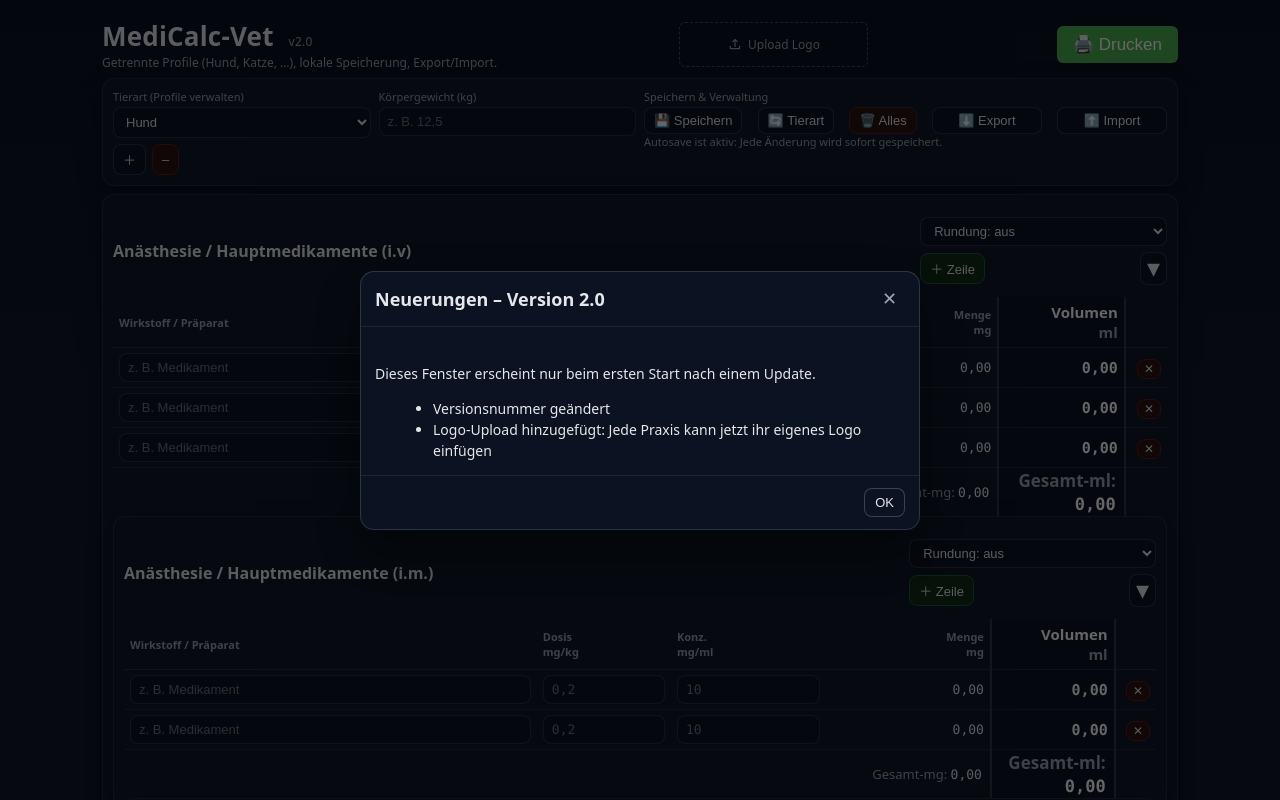
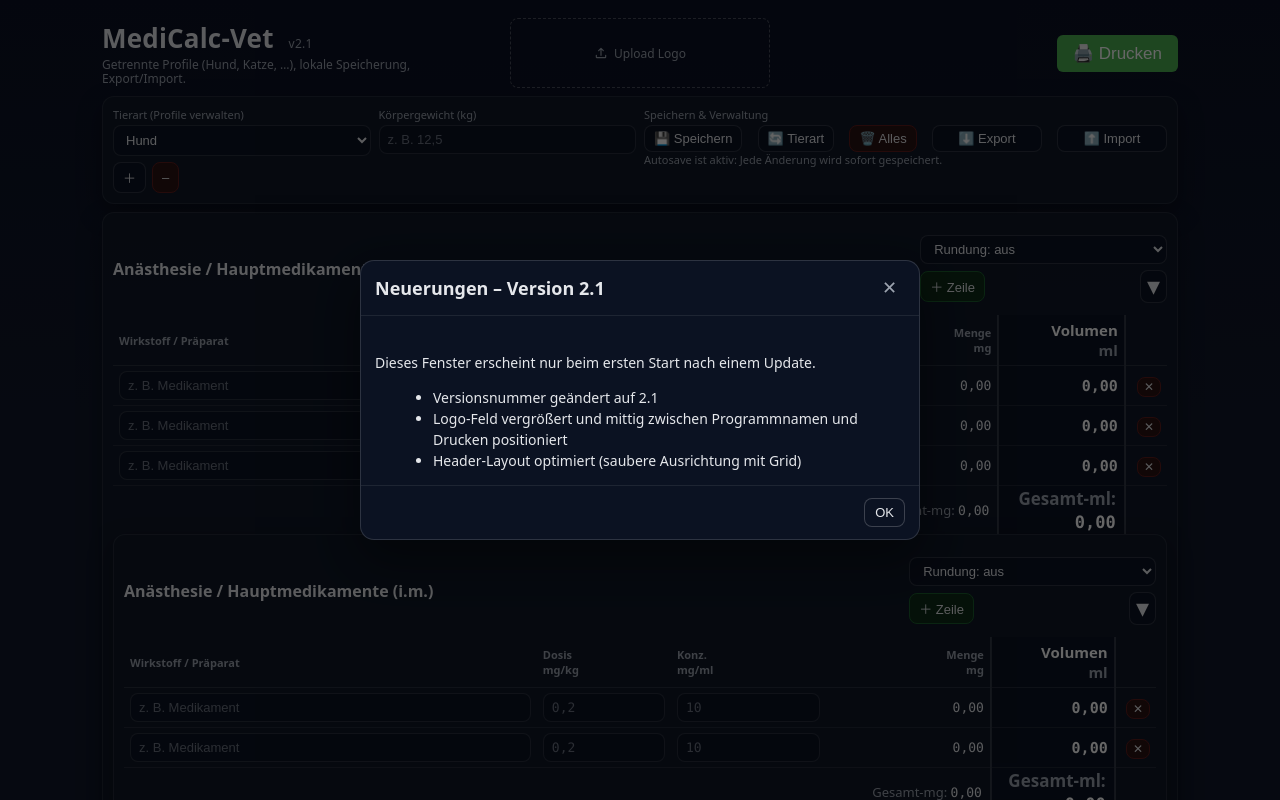
Before and after one commit to Marco201080/dsierrechner, a plain HTML site: page index.html in a window 1280 px wide. Shown: the top 800 px of the page. Drawn offline with Linux system fonts and the light colour scheme.

Commit message:
Add files via upload

```diff
--- a/index.html
+++ b/index.html
@@ -44,17 +44,7 @@
     @media (max-width: 720px) { .grid { grid-template-columns: repeat(6, 1fr); } }
 
 
-/* Logo Styling */
-.logo-wrap { display:flex; align-items:center; justify-content:center; padding:0 12px; }
-.logo-wrap img { height: 60px; width:auto; display:block; }
-@media (max-width: 640px) { .logo-wrap img { height: 45px; } }
- }
-
-
-
-
-
-.footer-mk {
+/* Logo area (cleaned) will be styled below */.footer-mk {
   margin-top: 20px;
   width: 100%;
   text-align: right;
@@ -75,6 +65,17 @@ table thead th:last-child,
 table tfoot td:last-child {
   font-size: 15px;
   font-weight: bold;
+}
+
+
+/* --- Header layout: perfect center for logo, actions right --- */
+header { display:grid; grid-template-columns: 1fr auto 1fr; align-items:center; gap:10px; margin-bottom:8px; }
+.header-left { grid-column: 1; }
+.logo-wrap { grid-column: 2; display:flex; align-items:center; justify-content:center; padding:0 12px; }
+.actions { grid-column: 3; display:flex; justify-content:flex-end; align-items:center; }
+#logo-slot img { width:100%; height:100%; display:none; object-fit:contain; }
+@media (max-width: 640px) {
+  #logo-slot { width:200px !important; height:60px !important; }
 }
 
 </style>
@@ -280,12 +281,12 @@ table tfoot td:nth-last-child(2) {
   <div class="wrap">
     <header>
       <div class="header-left">
-        <h1>MediCalc-Vet <span style="font-size:12px; font-weight:normal; color:#9ca3af; margin-left:8px;">v2.0</span></h1>
+        <h1>MediCalc-Vet <span style="font-size:12px; font-weight:normal; color:#9ca3af; margin-left:8px;">v2.1</span></h1>
         <div class="sub">Getrennte Profile (Hund, Katze, …), lokale Speicherung, Export/Import.</div>
       </div>
 
 <div class="logo-wrap" title="Praxis-Logo">
-  <div id="logo-slot" tabindex="0" role="button" aria-label="Logo hochladen" style="width:189px;height:45px;position:relative;overflow:hidden;display:flex;align-items:center;justify-content:center;border:1px dashed rgba(255,255,255,.25);border-radius:6px;background:transparent;">
+  <div id="logo-slot" tabindex="0" role="button" aria-label="Logo hochladen" style="width:260px;height:70px;position:relative;overflow:hidden;display:flex;align-items:center;justify-content:center;border:1px dashed rgba(255,255,255,.25);border-radius:8px;background:transparent;margin:auto;">
     <input type="file" id="logo-input" accept="image/*" aria-label="Logo-Datei auswählen" style="display:none;">
     <div id="logo-placeholder" style="display:flex;gap:6px;align-items:center;font-size:12px;color:#9ca3af;pointer-events:none;">
       <!-- tiny inline upload icon -->
@@ -916,15 +917,16 @@ if ('serviceWorker' in navigator) {
 <div id="version-modal-backdrop" role="dialog" aria-modal="true" aria-labelledby="version-modal-title">
   <div id="version-modal">
     <header>
-      <h3 id="version-modal-title">Neuerungen – Version&nbsp;2.0</h3>
+      <h3 id="version-modal-title">Neuerungen – Version&nbsp;2.1</h3>
       <button class="btn-x" id="version-modal-x" aria-label="Popup schließen">✕</button>
     </header>
     <div class="modal-body">
       <p>Dieses Fenster erscheint nur beim ersten Start nach einem Update.</p>
       <ul>
-        <li>Versionsnummer geändert</li>
-        <li>Logo-Upload hinzugefügt: Jede Praxis kann jetzt ihr eigenes Logo einfügen</li>
-      </ul>
+        <li>Versionsnummer geändert auf 2.1</li>
+        <li>Logo-Feld vergrößert und mittig zwischen Programmnamen und Drucken positioniert</li>
+        <li>Header-Layout optimiert (saubere Ausrichtung mit Grid)</li>
+    </ul>
     </div>
     <div class="modal-actions">
       <button class="btn-close" id="version-modal-close">OK</button>
@@ -934,7 +936,7 @@ if ('serviceWorker' in navigator) {
 
 <script>
 (function() {
-  const CURRENT_VERSION = '2.0';
+  const CURRENT_VERSION = '2.1';
   const KEY = 'mediCalcVet_seen_version_' + CURRENT_VERSION;
 
   function showModal() {
```
